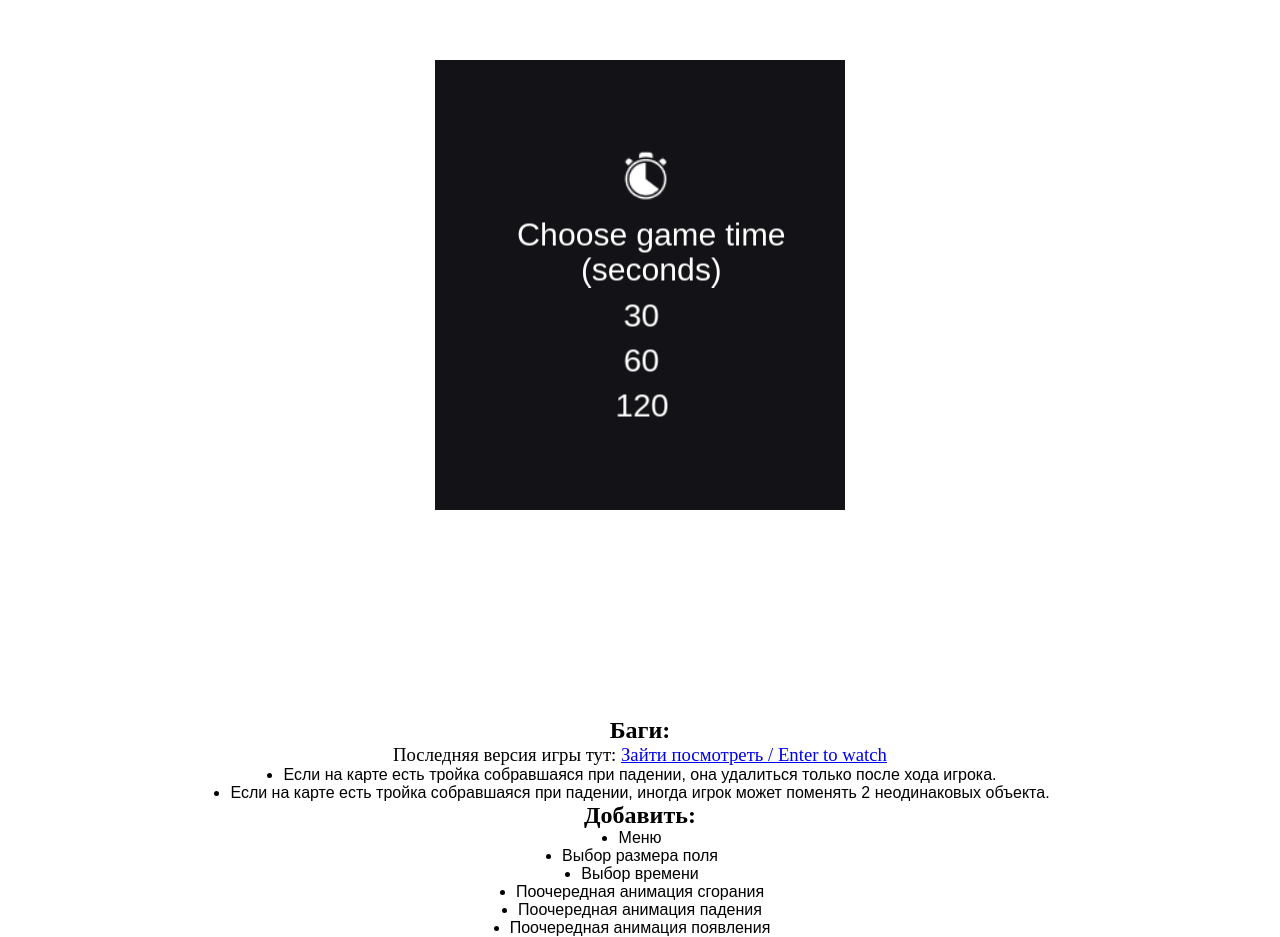
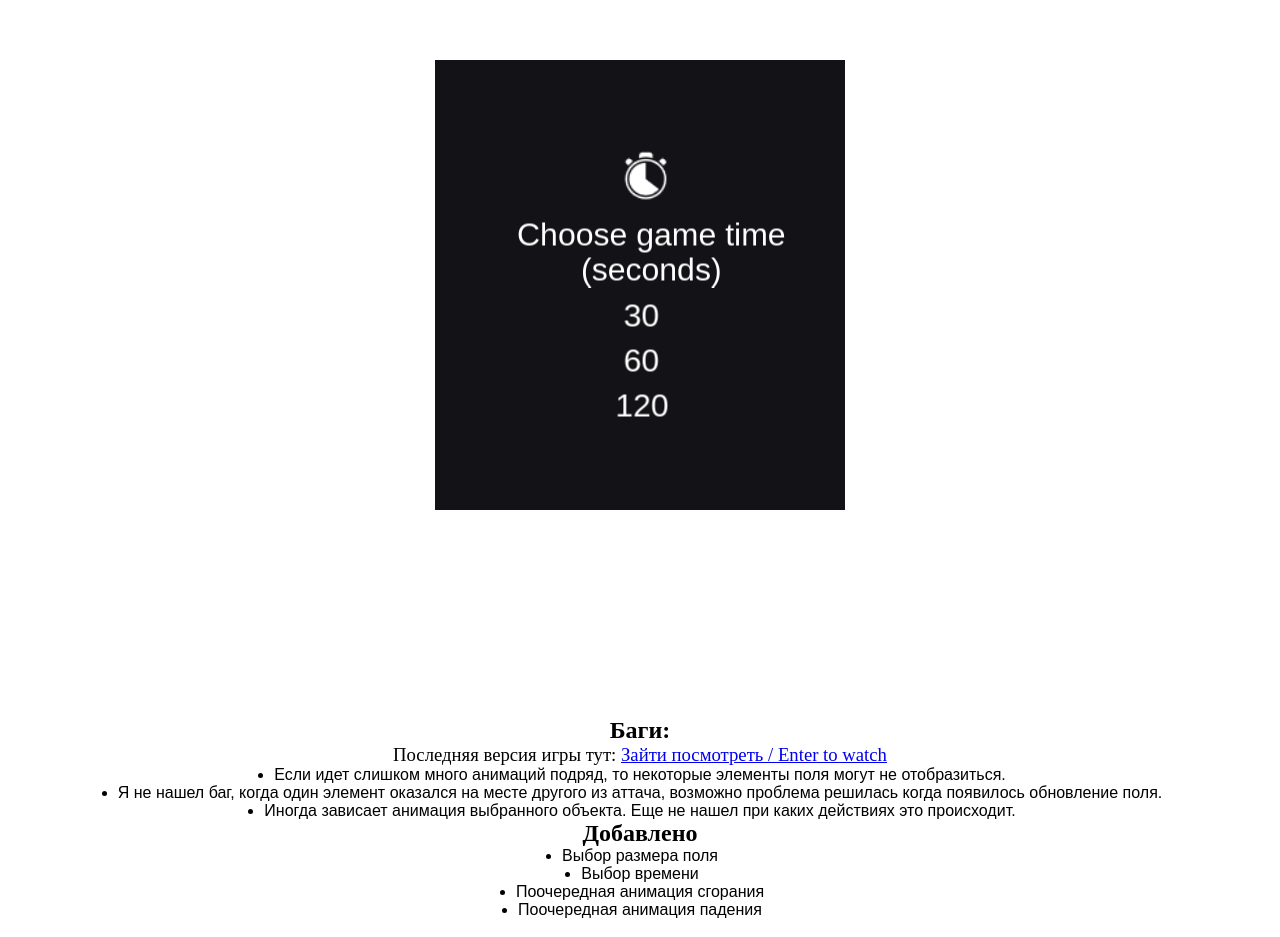
Before and after one commit to Lenarqa/PixiCgTest, a plain HTML site: page index.html in a window 1280 px wide. Shown: the part 115-1052 px from the top of the page. Drawn offline with nearby package versions, Linux system fonts and the light colour scheme.

Commit message:
change html

```diff
--- a/index.html
+++ b/index.html
@@ -17,15 +17,14 @@
     <ul class="todo">
         <h2>Баги:</h2>
         <h3>Последняя версия игры тут: <a href="https://lenarqa.github.io/PixiCgTest/">Зайти посмотреть / Enter to watch</a></h3>
-        <li class="todo-item">Если на карте есть тройка собравшаяся при падении, она удалиться только после хода игрока.</li>
-        <li class="todo-item">Если на карте есть тройка собравшаяся при падении, иногда игрок может поменять 2 неодинаковых объекта.</li>
-        <h2>Добавить:</h2>
-        <li class="todo-item">Меню</li>
+        <li class="todo-item">Если идет слишком много анимаций подряд, то некоторые элементы поля могут не отобразиться.</li>
+        <li class="todo-item">Я не нашел баг, когда один элемент оказался на месте другого из аттача, возможно проблема решилась когда появилось обновление поля.</li>
+        <li class="todo-item">Иногда зависает анимация выбранного объекта. Еще не нашел при каких действиях это происходит.</li>
+        <h2>Добавлено</h2>
         <li class="todo-item">Выбор размера поля</li>
         <li class="todo-item">Выбор времени</li>
         <li class="todo-item">Поочередная анимация сгорания</li>
         <li class="todo-item">Поочередная анимация падения</li>
-        <li class="todo-item">Поочередная анимация появления</li>
     </ul>
 </body>
 </html>
```
